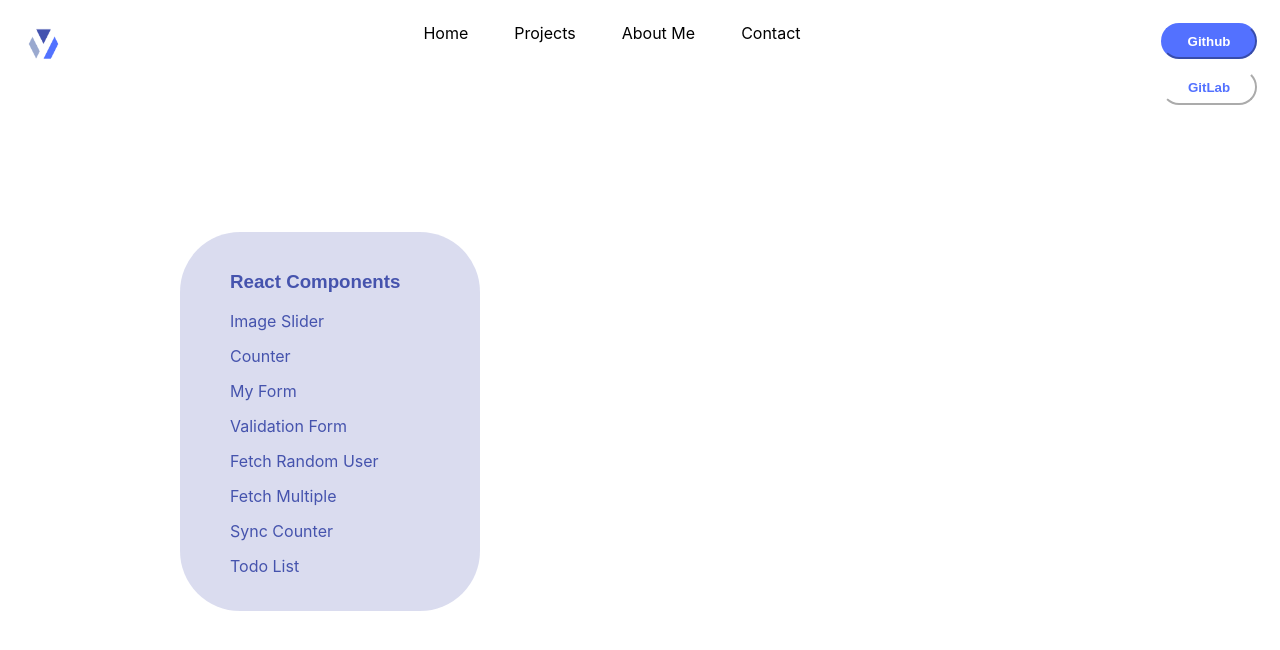
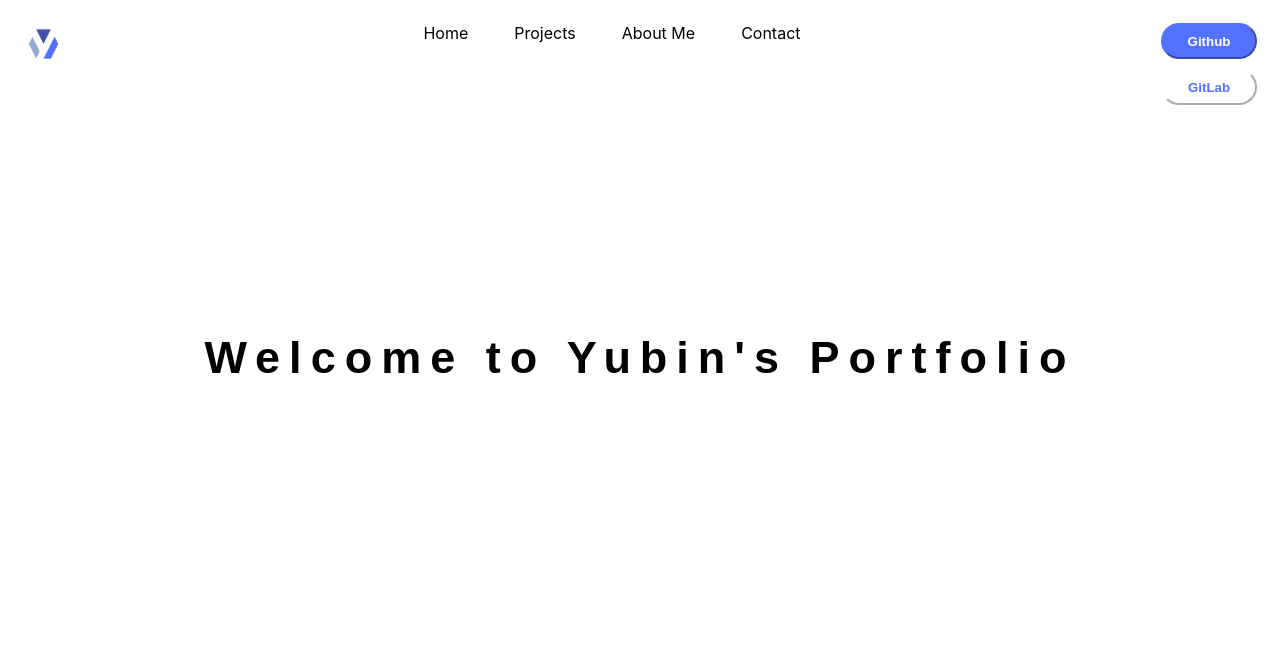
Before and after one commit to yubinjodev/practical-react, a React (Create React App) app: page / in a window 1280 px wide. Shown: the top 650 px of the page. Built offline with nearby package versions, Linux system fonts and the light colour scheme.

Commit message:
created projects page

```diff
--- a/src/components/Home/Home.css
+++ b/src/components/Home/Home.css
@@ -1,17 +1,4 @@
-@font-face {
-  font-family: "technique_brknormal";
-  src: url("../../../public/Fonts/techniqu-webfont.woff");
-  font-weight: normal;
-  font-style: normal;
-}
-
-.home {
-  align-items: center;
-  justify-content: center;
-  margin: 100px;
-}
-
-h1 {
+.homescreen {
   display: flex;
   flex-direction: column;
   align-items: center;
@@ -21,37 +8,6 @@ h1 {
   font-weight: bolder;
   font-size: 45px;
   /* identical to box height */
-
+  margin: 25vh;
   letter-spacing: 0.2em;
 }
-
-h3 {
-  font-family: Arial, Helvetica, sans-serif;
-  text-align: left;
-  color: var(--primary-color);
-}
-
-.home-container {
-  background: rgba(69, 83, 173, 0.2);
-  border-radius: 50px;
-  border-radius: 60px;
-  padding: 20px 50px 20px 50px;
-  width: 200px;
-  display: flex;
-  flex-direction: column;
-  margin-left: 80px;
-  margin-bottom: 80px;
-  float: left;
-}
-
-.components {
-  text-decoration: none;
-  color: var(--primary-color);
-  padding-bottom: 15px;
-}
-
-hr {
-  height: 0.1%;
-  background-color: black;
-  width: 100%;
-}
--- a/src/components/Home/Home.js
+++ b/src/components/Home/Home.js
@@ -1,46 +1,5 @@
 import React from "react";
-import { Link } from "react-router-dom";
-import "./Home.css";
 
-export default class Home extends React.Component {
-  render() {
-    return (
-      <div className="home">
-        <div className="home-container">
-          <h3>React Components</h3>
-          <Link className="components" to="imageSlider">
-            Image Slider
-          </Link>
-
-          <Link className="components" to="counter">
-            Counter
-          </Link>
-
-          <Link className="components" to="myForm">
-            My Form
-          </Link>
-
-          <Link className="components" to="validationForm">
-            Validation Form
-          </Link>
-
-          <Link className="components" to="fetchRandomUser">
-            Fetch Random User
-          </Link>
-
-          <Link className="components" to="fetchMultiple">
-            Fetch Multiple
-          </Link>
-
-          <Link className="components" to="syncCounter">
-            Sync Counter
-          </Link>
-
-          <Link className="components" to="todoList">
-            Todo List
-          </Link>
-        </div>
-      </div>
-    );
-  }
+export default function Home() {
+  return <h1 className="homescreen">Welcome to Yubin's Portfolio</h1>;
 }
--- /dev/null
+++ b/src/components/Projects/Projects.css
@@ -0,0 +1,56 @@
+@font-face {
+  font-family: "technique_brknormal";
+  src: url("../../../public/Fonts/techniqu-webfont.woff");
+  font-weight: normal;
+  font-style: normal;
+}
+
+.home {
+  align-items: center;
+  justify-content: center;
+  margin: 100px;
+}
+
+h1 {
+  display: flex;
+  flex-direction: column;
+  align-items: center;
+  justify-content: center;
+  font-family: Arial, Helvetica, sans-serif;
+  font-style: normal;
+  font-weight: bolder;
+  font-size: 45px;
+  /* identical to box height */
+  margin: 25vh;
+  letter-spacing: 0.2em;
+}
+
+h3 {
+  font-family: Arial, Helvetica, sans-serif;
+  text-align: left;
+  color: var(--primary-color);
+}
+
+.home-container {
+  background: rgba(69, 83, 173, 0.2);
+  border-radius: 50px;
+  border-radius: 60px;
+  padding: 20px 50px 20px 50px;
+  width: 200px;
+  display: flex;
+  flex-direction: column;
+  margin: 0 auto;
+  margin-top: -80px;
+}
+
+.components {
+  text-decoration: none;
+  color: var(--primary-color);
+  padding-bottom: 15px;
+}
+
+hr {
+  height: 0.1%;
+  background-color: black;
+  width: 100%;
+}
--- /dev/null
+++ b/src/components/Projects/Projects.js
@@ -0,0 +1,46 @@
+import React from "react";
+import { Link } from "react-router-dom";
+import "./Projects.css";
+
+export default class Home extends React.Component {
+  render() {
+    return (
+      <div className="home">
+        <div className="home-container">
+          <h3>React Components</h3>
+          <Link className="components" to="imageSlider">
+            Image Slider
+          </Link>
+
+          <Link className="components" to="counter">
+            Counter
+          </Link>
+
+          <Link className="components" to="myForm">
+            My Form
+          </Link>
+
+          <Link className="components" to="validationForm">
+            Validation Form
+          </Link>
+
+          <Link className="components" to="fetchRandomUser">
+            Fetch Random User
+          </Link>
+
+          <Link className="components" to="fetchMultiple">
+            Fetch Multiple
+          </Link>
+
+          <Link className="components" to="syncCounter">
+            Sync Counter
+          </Link>
+
+          <Link className="components" to="todoList">
+            Todo List
+          </Link>
+        </div>
+      </div>
+    );
+  }
+}
```
